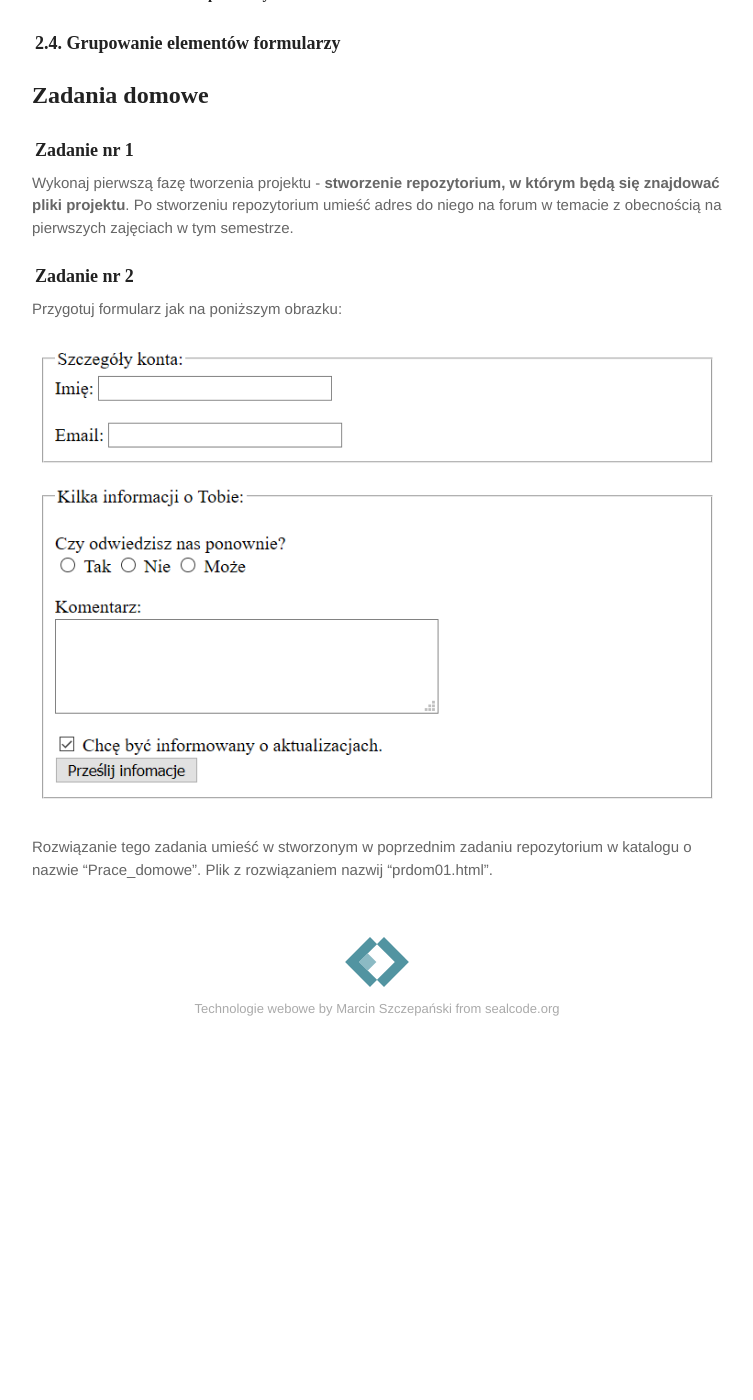
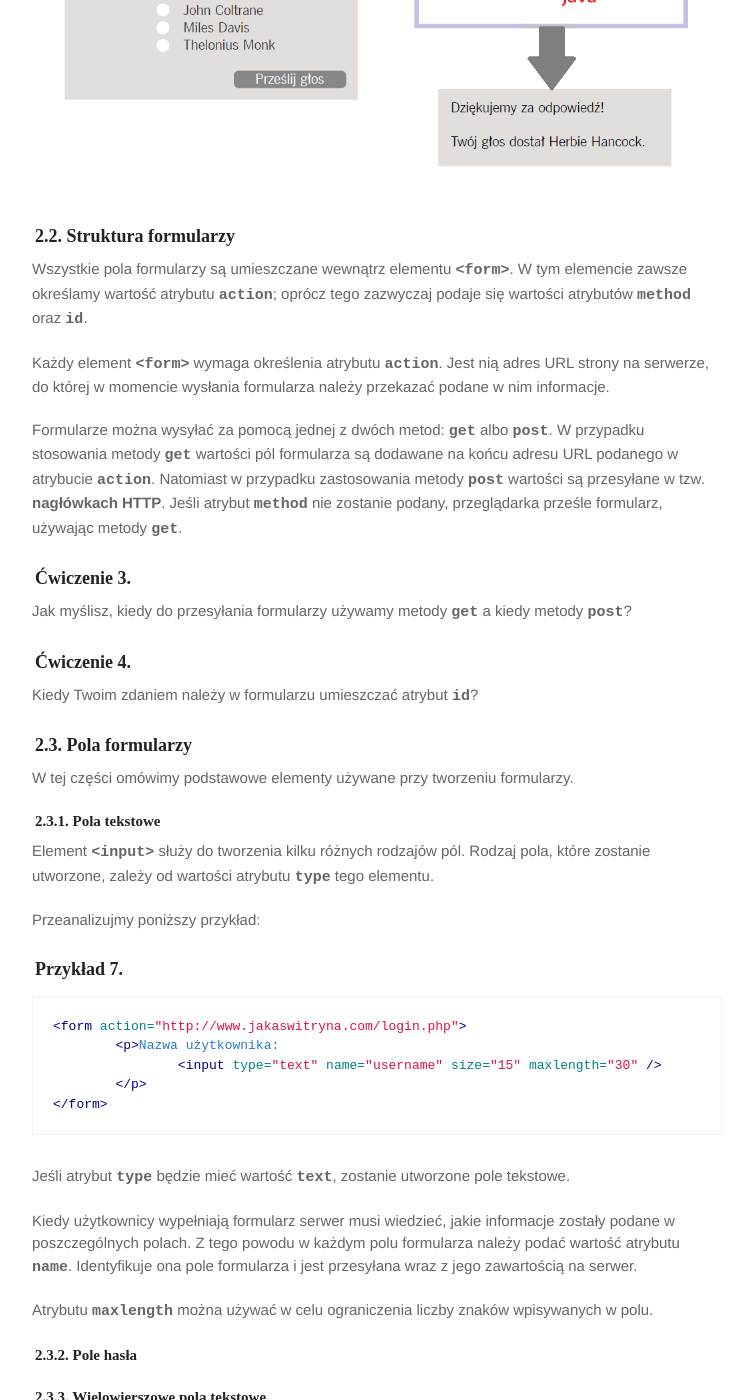
Before and after one commit to marcin-szczepanski/TWE, a Jekyll site: the page built from zajecia/1B/zaj01.md, in a window 1280 px wide and 1400 px high, scrolled down 4727 px. Shown: the whole window, without its empty margins (263-1016 px from the left). Built offline with Jekyll 4.4.1, drawn with Linux system fonts in a browser that asks for light colours; some web fonts are replaced; before the commit the page ends 5775 px from its top, so only the background shows below that; some of the changed text lies outside the part shown.

Commit message:
Add zaj01 in module 1B

````diff
--- a/zajecia/1B/zaj01.md
+++ b/zajecia/1B/zaj01.md
@@ -21,7 +21,7 @@ Elementy <span class="preformat">&lt;header&gt;</span> i <span class="preformat"
 ### 1.2. Nawigacja
 Element <span class="preformat">&lt;nav&gt;</span> jest przeznaczony do umieszczania głównych bloków nawigacyjnych witryny, takich jak lista łączy do jej głównych działów.
 
-### Przykład 1
+### Przykład 1.
 
 ```html
 <header>
@@ -46,7 +46,7 @@ Element <span class="preformat">&lt;nav&gt;</span> jest przeznaczony do umieszcz
 Element <span class="preformat">&lt;section&gt;</span> służy do grupowania innych powiązanych ze sobą elementów. Zazwyczaj każda taka sekcja ma własny nagłówek.
 Na przykład na stronie głównej naszej witryny możemy umieścić kilka elementów <span class="preformat">&lt;section&gt;</span> zawierających różne sekcje strony, takie jak najnowsze publikacje, najpopularniejsze produkty czy formularze do subskrypcji biuletynu informacyjnego.
 
-### Przykład 2
+### Przykład 2.
 
 ```html
 <section class="popular-recipes">
@@ -61,7 +61,7 @@ Na przykład na stronie głównej naszej witryny możemy umieścić kilka elemen
 ### 1.4. Grupy nagłówków
 Element <span class="preformat">&lt;hgroup&gt;</span> służy do grupowania od jednego do kilku elementów <span class="preformat">&lt;h1&gt; - &lt;h6&gt;</span>, tak by były one traktowane jako jeden nagłówek.
 
-### Przykład 3
+### Przykład 3.
 
 ```html
 <hgroup>
@@ -96,7 +96,7 @@ W elemencie <span class="preformat">&lt;figure&gt;</span> należy umieszczać ta
 ### 1.6. Artykuły
 Element <span class="preformat">&lt;article&gt;</span> pełni funkcję pojemnika, w którym są umieszczane dowolne sekcje strony, przy czym powinny one być stosunkowo autonomiczne i nadawać się do zebrania w większą grupę.
 
-### Przykład 5
+### Przykład 5.
 
 ```html
 <article>
@@ -128,7 +128,7 @@ Element <span class="preformat">&lt;aside&gt;</span> ma kilka zastosowań, zale
 W pierwszym przypadku element <span class="preformat">&lt;aside&gt;</span> powinien zawierać informacje powiązane z artykułem, lecz niekoniecznie z jego znaczeniem (np. wyróżniony cudzysłów).
 Natomiast w drugiej sytuacji element <span class="preformat">&lt;aside&gt;</span> służy nam jako pojemnik dla treści związanych z całą stroną (np. łącza do innych sekcji witryny).
 
-### Przykład 6
+### Przykład 6.
 
 ```html
 <aside>
@@ -152,7 +152,7 @@ Natomiast w drugiej sytuacji element <span class="preformat">&lt;aside&gt;</span
 ### 1.8. Grupowanie elementów w sekcje
 
 ### Ćwiczenie 1.
-Przeanalizuj poniśzy kod źródłowy:
+Przeanalizuj poniższy kod źródłowy:
 
 ```html
 <div class="wrapper">
@@ -178,13 +178,56 @@ Jakie znaczenie w powyższym kodzie ma element <span class="preformat">&lt;div&g
 
 ## 2. Formularze
 
+### Ćwiczenie 2.
+Co to jest formularz? Zastanów się, jakie znaczenie może mieć pojęcie formularza w kontekście języka HTML5.
+
 ### 2.1. Jak działają formularze?
+Użytkownik wypełnia formularz, a następnie naciska przycisk, by przesłać podane w nim informacje na serwer. Co się dzieje dalej?
+
+### Ćwiczenie 3.
+Przeanalizuj a następnie omów poniższy schemat:
+
+![](assets/images/przykl01.png)
 
 ### 2.2. Struktura formularzy
+Wszystkie pola formularzy są umieszczane wewnątrz elementu <span class="preformat">&lt;form&gt;</span>. W tym elemencie zawsze określamy wartość atrybutu <span class="preformat">action</span>; oprócz tego zazwyczaj podaje się wartości atrybutów <span class="preformat">method</span> oraz <span class="preformat">id</span>.
+
+Każdy element <span class="preformat">&lt;form&gt;</span> wymaga określenia atrybutu <span class="preformat">action</span>. Jest nią adres URL strony na serwerze, do której w momencie wysłania formularza należy przekazać podane w nim informacje.
+
+Formularze można wysyłać za pomocą jednej z dwóch metod: <span class="preformat">get</span> albo <span class="preformat">post</span>.
+W przypadku stosowania metody <span class="preformat">get</span> wartości pól formularza są dodawane na końcu adresu URL podanego w atrybucie <span class="preformat">action</span>.
+Natomiast w przypadku zastosowania metody <span class="preformat">post</span> wartości są przesyłane w tzw. **nagłówkach HTTP**.
+Jeśli atrybut <span class="preformat">method</span> nie zostanie podany, przeglądarka prześle formularz, używając metody <span class="preformat">get</span>.
+
+### Ćwiczenie 3.
+Jak myślisz, kiedy do przesyłania formularzy używamy metody <span class="preformat">get</span> a kiedy metody <span class="preformat">post</span>?
+
+### Ćwiczenie 4.
+Kiedy Twoim zdaniem należy w formularzu umieszczać atrybut <span class="preformat">id</span>?
 
 ### 2.3. Pola formularzy
+W tej części omówimy podstawowe elementy używane przy tworzeniu formularzy.
 
 #### 2.3.1. Pola tekstowe
+Element <span class="preformat">&lt;input&gt;</span> służy do tworzenia kilku różnych rodzajów pól. Rodzaj pola, które zostanie utworzone, zależy od wartości atrybutu <span class="preformat">type</span> tego elementu.
+
+Przeanalizujmy poniższy przykład:
+
+### Przykład 7.
+
+```html
+<form action="http://www.jakaswitryna.com/login.php">
+	<p>Nazwa użytkownika:
+		<input type="text" name="username" size="15" maxlength="30" />
+	</p>
+</form>
+```
+
+Jeśli atrybut <span class="preformat">type</span> będzie mieć wartość <span class="preformat">text</span>, zostanie utworzone pole tekstowe.
+
+Kiedy użytkownicy wypełniają formularz serwer musi wiedzieć, jakie informacje zostały podane w poszczególnych polach. Z tego powodu w każdym polu formularza należy podać wartość atrybutu <span class="preformat">name</span>. Identyfikuje ona pole formularza i jest przesyłana wraz z jego zawartością na serwer.
+
+Atrybutu <span class="preformat">maxlength</span> można używać w celu ograniczenia liczby znaków wpisywanych w polu.
 
 #### 2.3.2. Pole hasła
 
@@ -202,6 +245,25 @@ Jakie znaczenie w powyższym kodzie ma element <span class="preformat">&lt;div&g
 
 ### 2.4. Grupowanie elementów formularzy
 
+### Ćwiczenie 5.
+Przeanalizuj poniższy kod źródłowy:
+
+```html
+<form action="http://www.jakaswitryna.com/profile.php">
+	<fieldset>
+		<legend>Informacje kontaktowe</legend>
+		<label>Adres email:<br />
+		<input type="text" name="email" /></label><br />
+		<label>Telefon komórkowy:<br />
+		<input type="text" name="mobile" /></label><br />
+		<label>Telefon:<br />
+		<input type="text" name="telephone" /></label>
+	</fieldset>
+</form>
+```
+
+Do czego służą zastosowane w powyższym kodzie znaczniki <span class="preformat">&lt;fieldset&gt;</span> oraz <span class="preformat">&lt;legend&gt;</span>?
+
 ## Zadania domowe
 
 ### Zadanie nr 1
````
Also changed, not shown: zajecia/1B/assets/images/przykl01.png (added).
